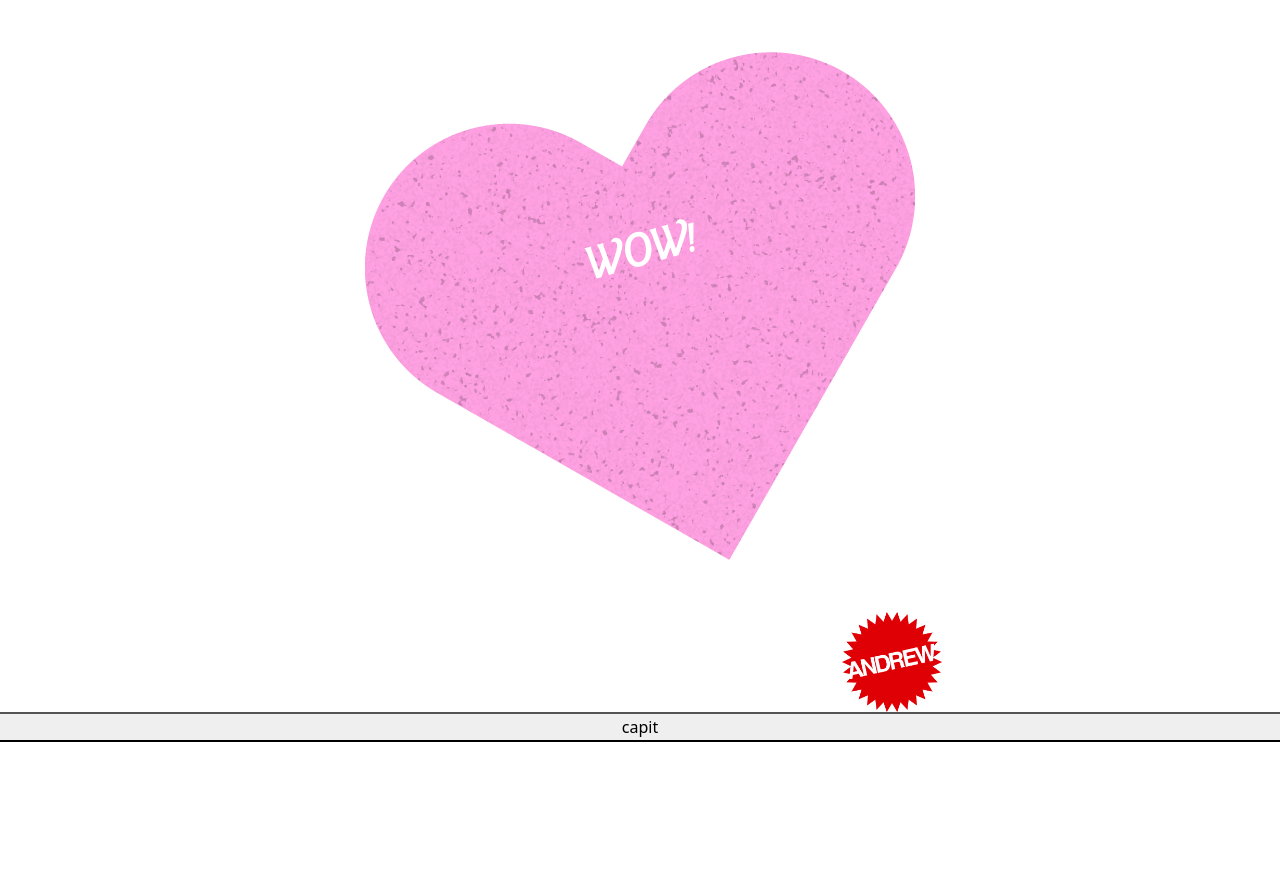
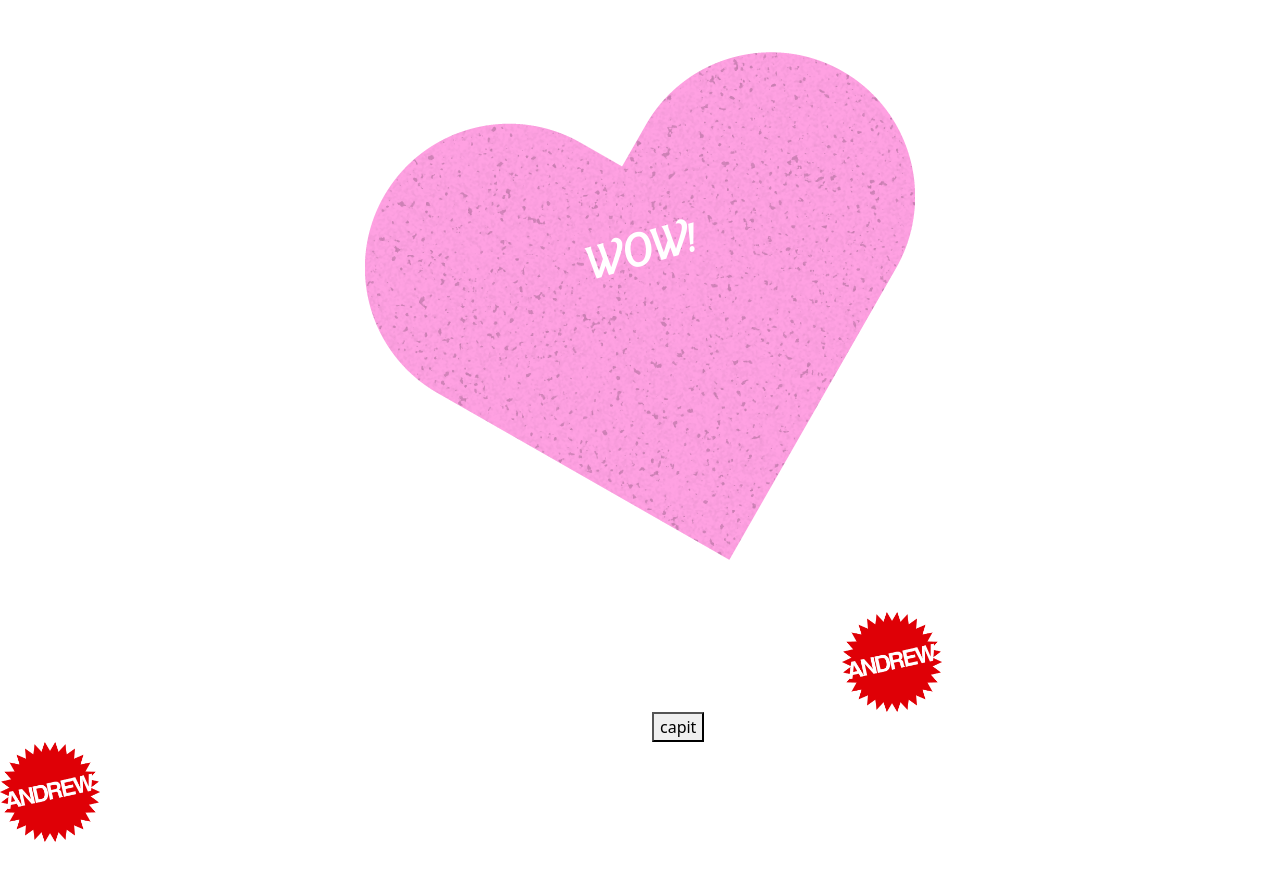
Before and after one commit to andrewventura/andrewventura.github.io, a Jekyll site: the page bb.html, which Jekyll copies as it is, in a window 1280 px wide. Shown: the top 881 px of the page. Built offline with Jekyll 4.4.1, drawn with Linux system fonts in a browser that asks for light colours.

Commit message:
Update bb.html

```diff
--- a/bb.html
+++ b/bb.html
@@ -41,6 +41,10 @@
 		</div>
 	</div>
 </div>
-<div class="row align-items-center"><button id="cap" onclick="html2canvas()">capit</button></div>
+<div class="row align-items-center">
+			<div class="col"></div>
+			<div class="col"><button id="cap">capit</button></div></div>
+			<div class="col"><img src="img/aw.png" style="max-height:100px;" /></div>
+
 </body>
 </html>
```
Also changed, not shown: other parts of bb.html (+1 -1 lines).
